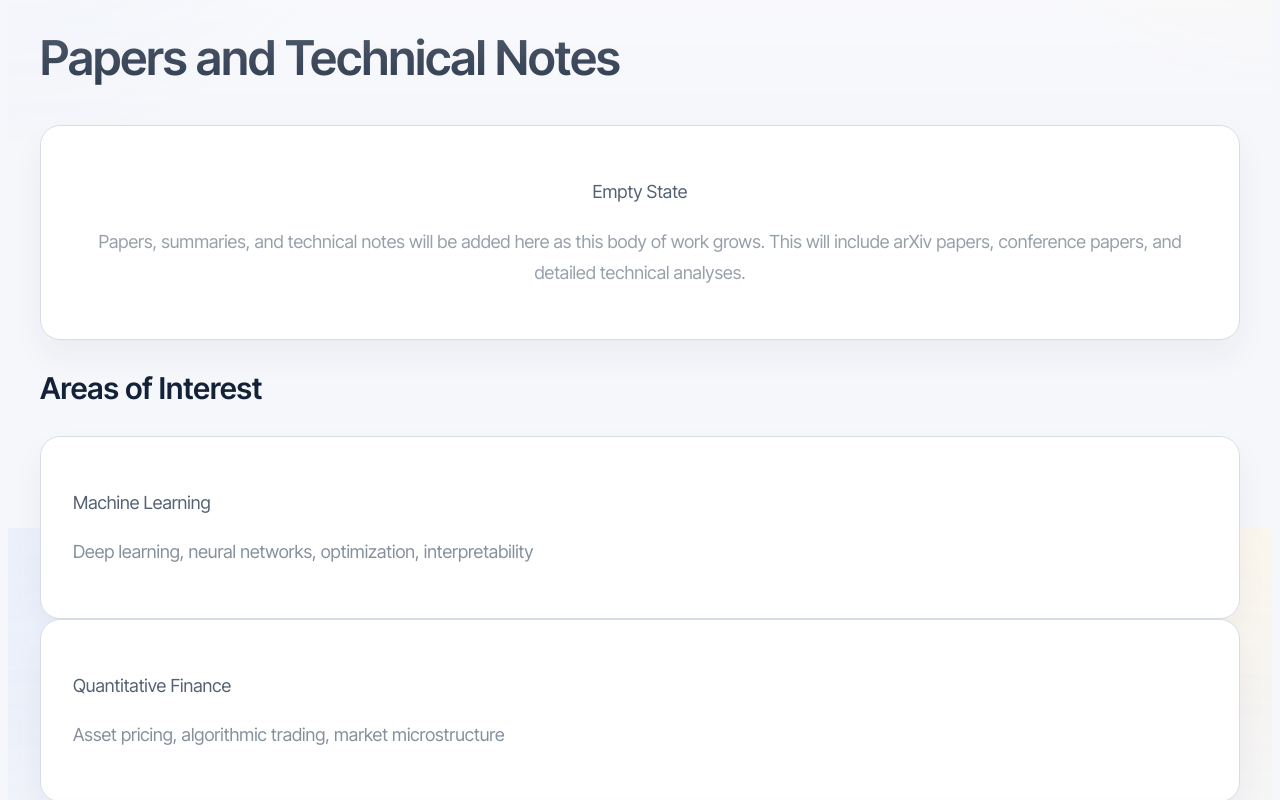
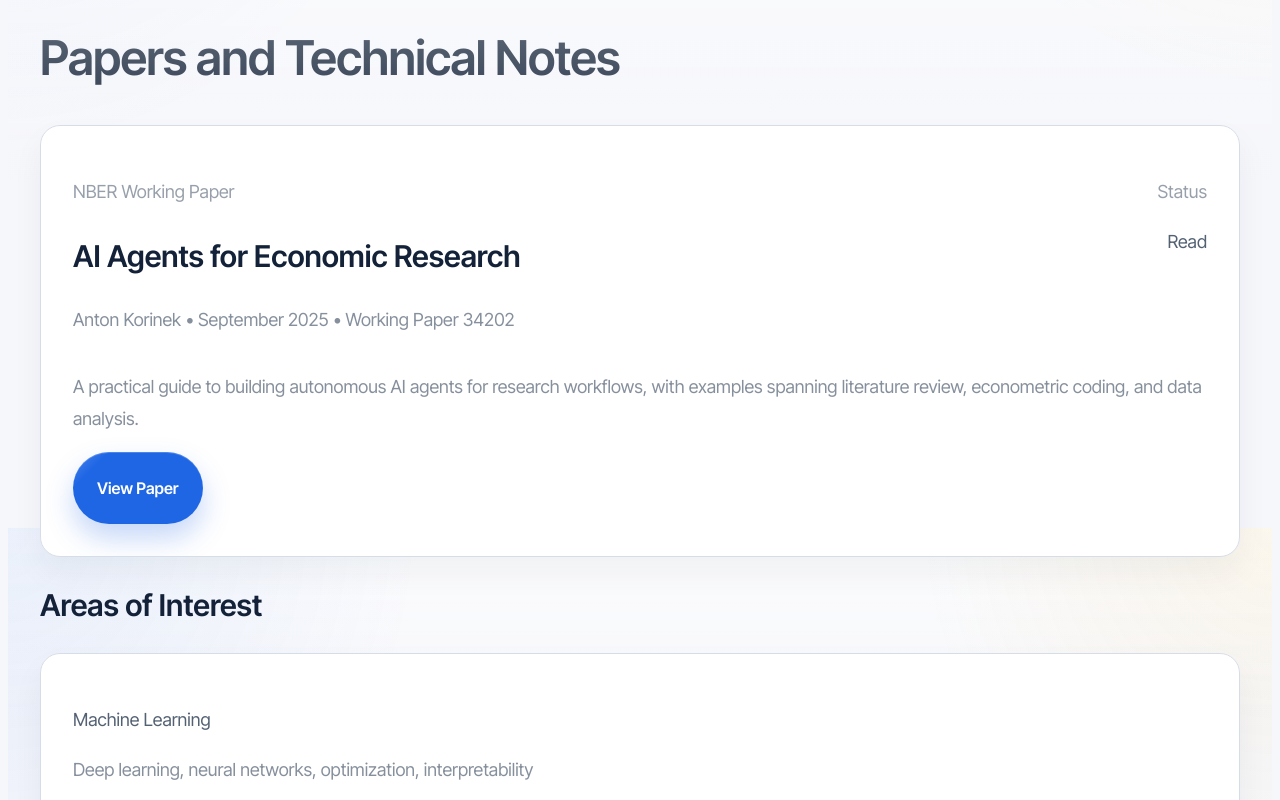
Before and after one commit to krisharora940/personal_profile, a website: page public/pages/research.html in a window 1280 px wide. Shown: the part 1880-2680 px from the top of the page. Drawn offline with Linux system fonts and the light colour scheme.

Commit message:
update research papers

```diff
--- a/public/pages/research.html
+++ b/public/pages/research.html
@@ -98,11 +98,22 @@
         <div class="container-premium">
             <h2 class="mb-12">Papers and Technical Notes</h2>
 
-            <div class="card-premium text-center py-16">
-                <p class="text-lg font-semibold mb-2">Empty State</p>
-                <p class="opacity-60">
-                    Papers, summaries, and technical notes will be added here as this body of work grows. This will include arXiv papers, conference papers, and detailed technical analyses.
+            <div class="card-premium">
+                <div class="flex items-start justify-between gap-6 mb-6">
+                    <div>
+                        <p class="text-xs opacity-60 mb-1">NBER Working Paper</p>
+                        <h3 class="mb-2">AI Agents for Economic Research</h3>
+                        <p class="text-sm opacity-70">Anton Korinek • September 2025 • Working Paper 34202</p>
+                    </div>
+                    <div class="text-right">
+                        <p class="text-xs opacity-60 mb-1">Status</p>
+                        <p class="font-semibold">Read</p>
+                    </div>
+                </div>
+                <p class="opacity-70 mb-6">
+                    A practical guide to building autonomous AI agents for research workflows, with examples spanning literature review, econometric coding, and data analysis.
                 </p>
+                <a href="https://www.nber.org/papers/w34202" target="_blank" rel="noopener noreferrer" class="btn-primary">View Paper</a>
             </div>
 
             <div class="mt-12">
```
Also changed, not shown: public/index.html (+5 -3 lines).
